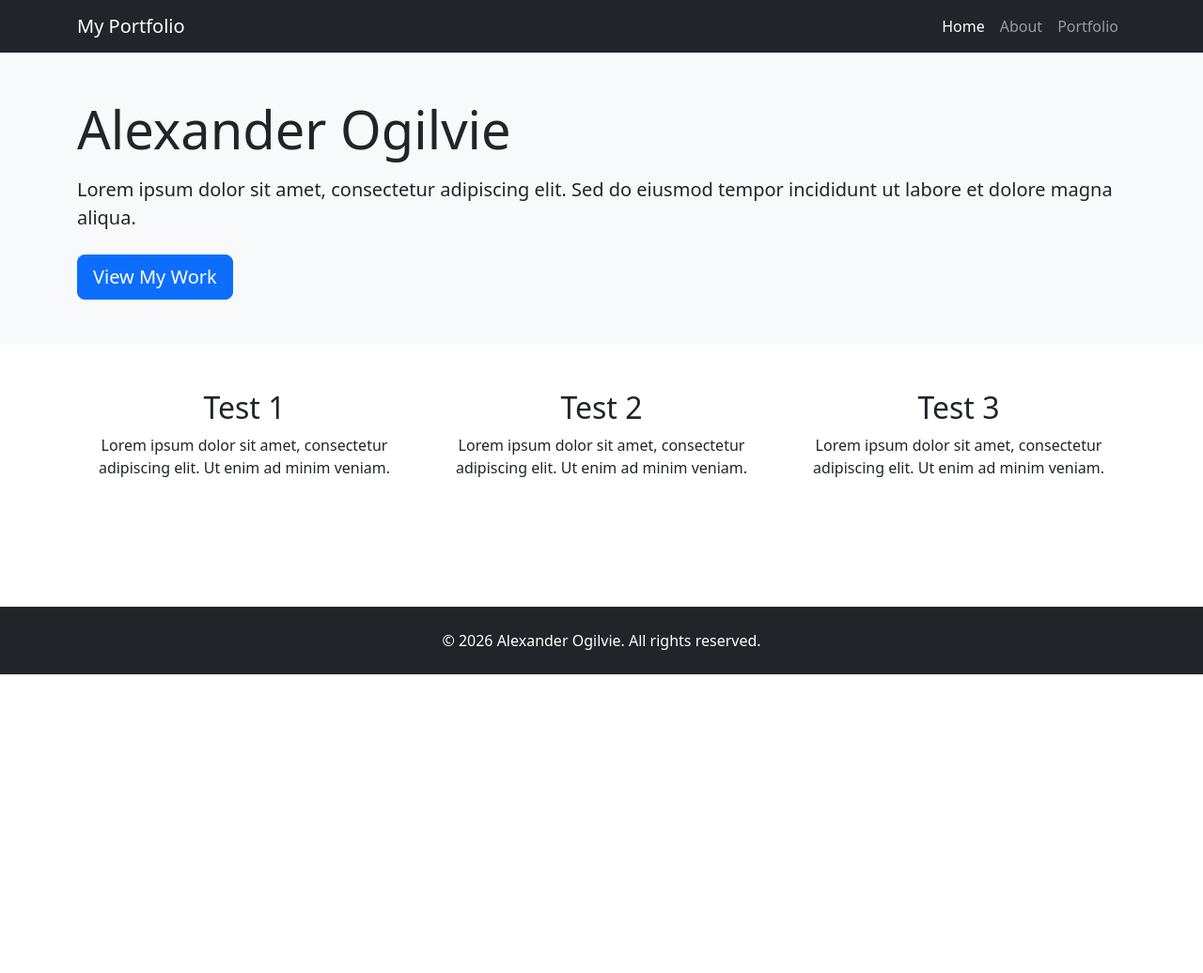
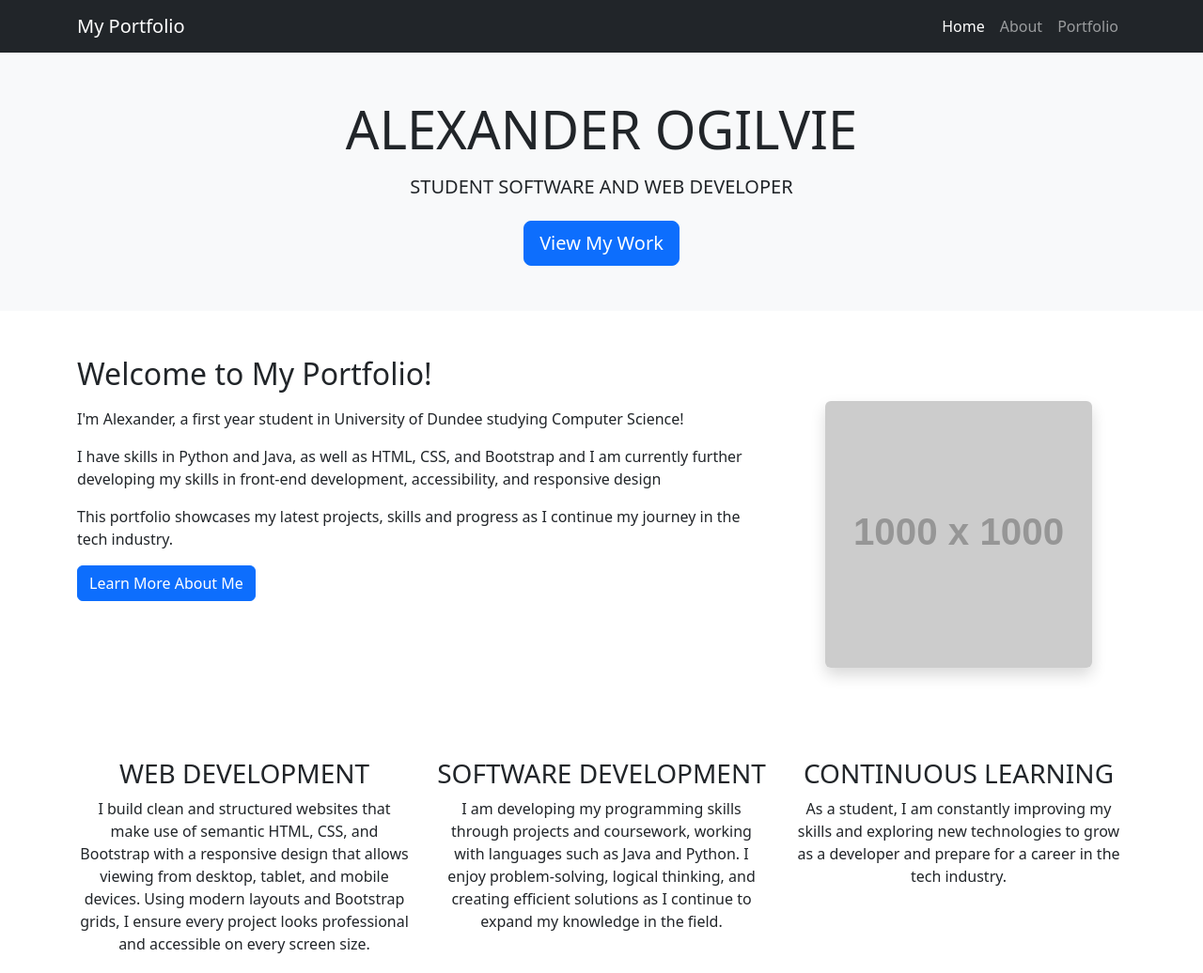
Before and after one commit to alex-ogilvie/portfolio, a plain HTML site: page index.html in a window 1280 px wide. Shown: the top 1036 px of the page at 94% size. Before the commit the page ends 800 px from the top, so only its background shows below. Drawn offline with nearby package versions, Linux system fonts and the light colour scheme; placeholder pictures from the web are drawn by us.

Commit message:
Added text to page, new row with button to about page, and scaleable image

```diff
--- a/index.html
+++ b/index.html
@@ -33,32 +33,45 @@
 
     <main>
         <section class="hero bg-light py-5">
-            <div class="container text-centre">
-                <h1 class="display-4 mb-3">Alexander Ogilvie</h1>
-                <p class="lead mb-4">Lorem ipsum dolor sit amet, consectetur adipiscing elit. Sed do eiusmod tempor incididunt ut labore et dolore magna aliqua.</p>
+            <div class="container text-center">
+                <h1 class="display-4 mb-3">ALEXANDER OGILVIE</h1>
+                <h2 class="lead mb-4">STUDENT SOFTWARE AND WEB DEVELOPER</h2>
                 <a href="portfolio.html" class="btn btn-primary btn-lg">View My Work</a>
             </div>
         </section>
 
         <section class="py-5">
             <div class="container">
+                <div class="row mb-5">
+                    <div class="col-md-8">
+                        <h2 class="mb-3">Welcome to My Portfolio!</h2>
+                        <p>I'm Alexander, a first year student in University of Dundee studying Computer Science!</p>
+                        <p>I have skills in Python and Java, as well as HTML, CSS, and Bootstrap and I am currently further developing my skills in front-end development, accessibility, and responsive design</p>
+                        <p>This portfolio showcases my latest projects, skills and progress as I continue my journey in the tech industry.</p>
+                        <a href="about.html" class="btn btn-primary btn-md">Learn More About Me</a>
+                    </div>
+                    <div class="col-md-4 p-5 text-center">
+                        <img src="https://placehold.co/1000/webp" alt="Placeholder image"
+                             class="img-fluid rounded shadow">
+                    </div>
+                </div>
                 <div class="row">
                     <div class="col-md-4 mb-4">
                         <div class="text-center">
-                            <h2>Test 1</h2>
-                            <p>Lorem ipsum dolor sit amet, consectetur adipiscing elit. Ut enim ad minim veniam.</p>
+                            <h3>WEB DEVELOPMENT</h3>
+                            <p>I build clean and structured websites that make use of semantic HTML, CSS, and Bootstrap with a responsive design that allows viewing from desktop, tablet, and mobile devices. Using modern layouts and Bootstrap grids, I ensure every project looks professional and accessible on every screen size.</p>
                         </div>
                     </div>
                     <div class="col-md-4 mb-4">
                         <div class="text-center">
-                            <h2>Test 2</h2>
-                            <p>Lorem ipsum dolor sit amet, consectetur adipiscing elit. Ut enim ad minim veniam.</p>
+                            <h3>SOFTWARE DEVELOPMENT</h3>
+                            <p>I am developing my programming skills through projects and coursework, working with languages such as Java and Python. I enjoy problem-solving, logical thinking, and creating efficient solutions as I continue to expand my knowledge in the field.</p>
                         </div>
                     </div>
                     <div class="col-md-4 mb-4">
                         <div class="text-center">
-                            <h2>Test 3</h2>
-                            <p>Lorem ipsum dolor sit amet, consectetur adipiscing elit. Ut enim ad minim veniam.</p>
+                            <h3>CONTINUOUS LEARNING</h3>
+                            <p>As a student, I am constantly improving my skills and exploring new technologies to grow as a developer and prepare for a career in the tech industry.</p>
                         </div>
                     </div>
                 </div>
```
